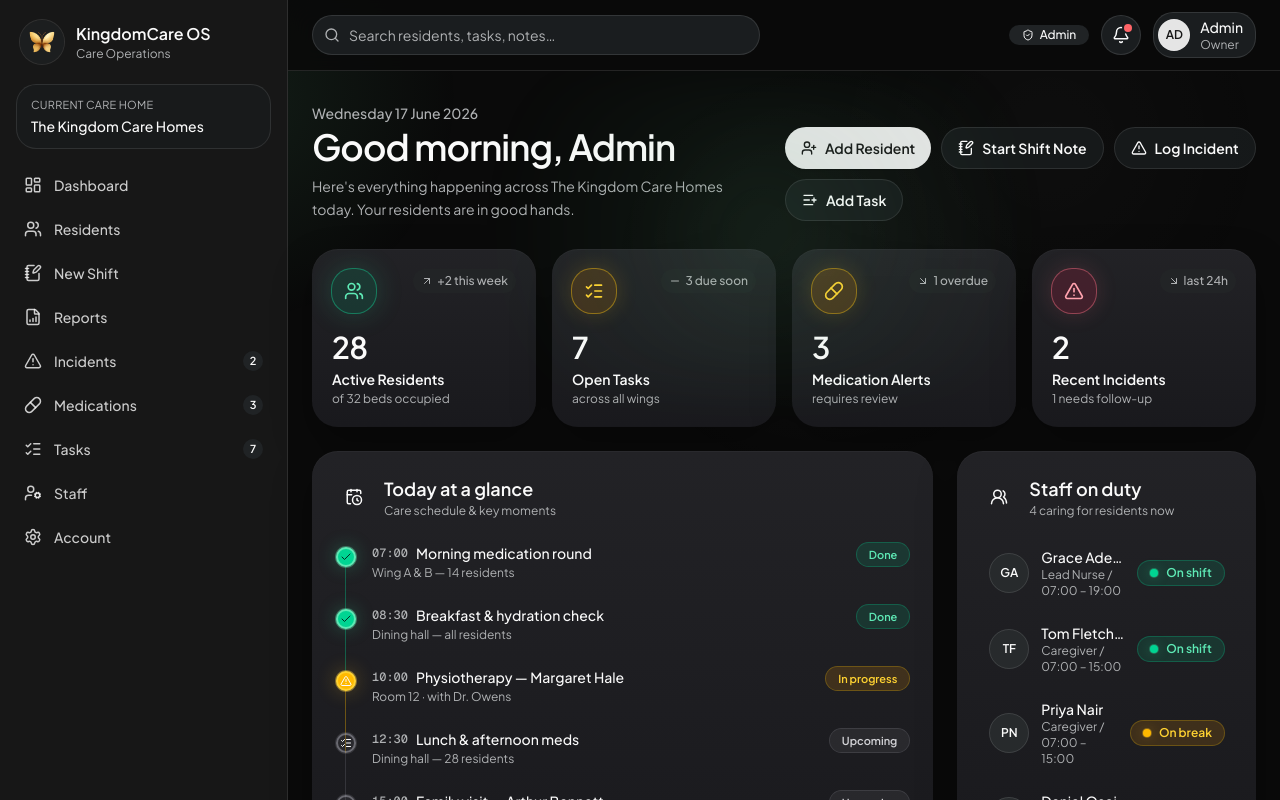
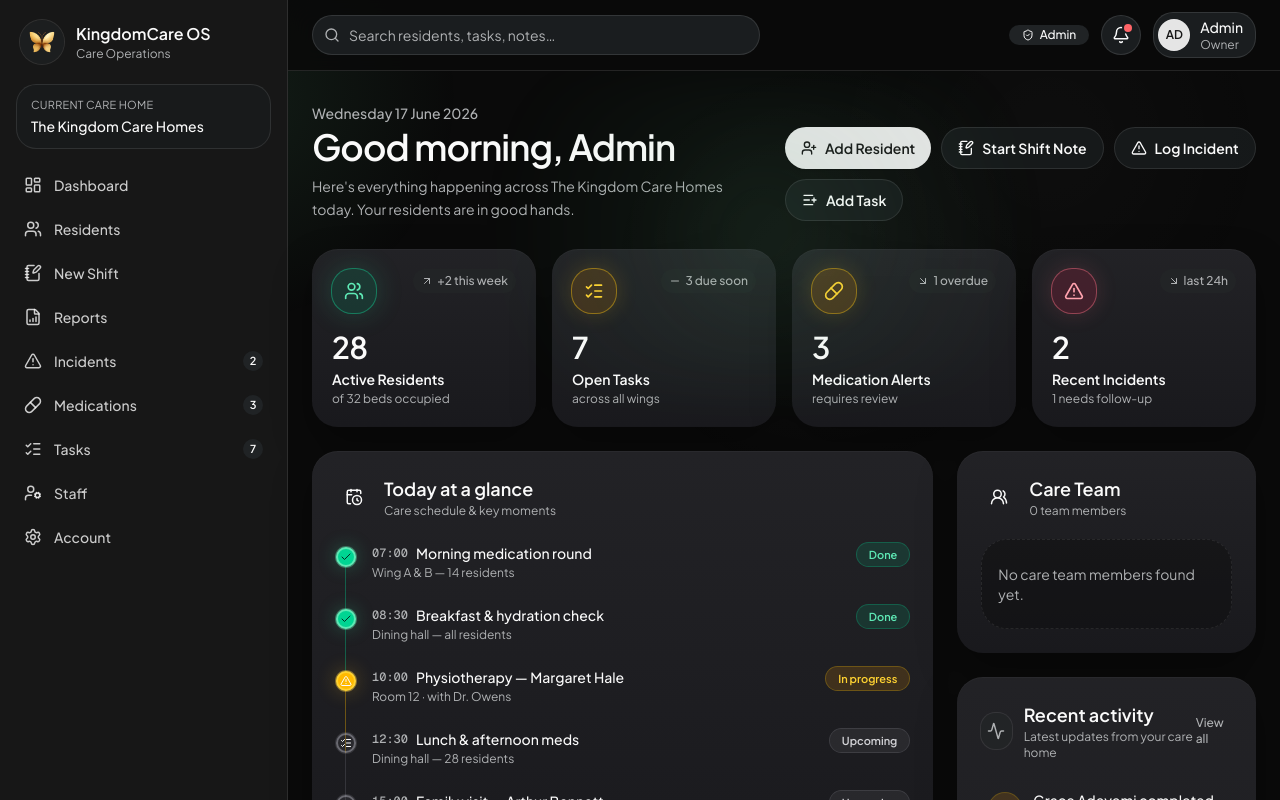
Before and after one commit to giftmpoola0-a11y/kingdomcare-os, a Next.js app: page /v0-dashboard in a window 1280 px wide. Shown: the top 800 px of the page. Built offline with nearby package versions, Linux system fonts and the light colour scheme.

Commit message:
Replace staff on duty with real care team

```diff
--- a/app/page.tsx
+++ b/app/page.tsx
@@ -2,9 +2,10 @@ import { redirect } from 'next/navigation'
 import { Plus_Jakarta_Sans } from 'next/font/google'
 import { DashboardShell } from '@/components/kingdomos-v0/dashboard-shell'
 import type { DashboardCareAttentionItem } from '@/components/kingdomos-v0/dashboard/care-attention'
+import type { DashboardCareTeamMember } from '@/components/kingdomos-v0/dashboard/staff-on-duty'
 import type { DashboardRecentActivityItem } from '@/components/kingdomos-v0/dashboard/recent-activity'
 import type { DashboardOperationalQueueItem } from '@/components/kingdomos-v0/dashboard/today-glance'
-import { getCurrentUserAccess } from '@/app/lib/supabase/access'
+import { getCurrentUserAccess, normalizeMembershipRole } from '@/app/lib/supabase/access'
 import {
   getCurrentCareHomeIncidents,
   getOpenCurrentCareHomeIncidents,
@@ -44,6 +45,12 @@ export default async function DashboardPage() {
     redirect('/onboarding')
   }
 
+  const membership = access.membership
+
+  if (!membership) {
+    redirect('/onboarding')
+  }
+
   let activeResidentsCount = 0
   let openTasksCount = 0
   let medicationAlertsCount = 0
@@ -51,6 +58,7 @@ export default async function DashboardPage() {
   let recentActivityItems: DashboardRecentActivityItem[] = []
   let careAttentionItems: DashboardCareAttentionItem[] = []
   let operationalQueueItems: DashboardOperationalQueueItem[] = []
+  let careTeamMembers: DashboardCareTeamMember[] = []
 
   try {
     const activeResidents = await getActiveCurrentCareHomeResidents()
@@ -78,6 +86,24 @@ export default async function DashboardPage() {
     recentIncidentsCount = Math.min(recentIncidents.length, 10)
   } catch (error) {
     console.error('Failed to load recent incidents count for dashboard:', error)
+  }
+
+  try {
+    const { data: careTeamData, error } = await supabase.rpc('get_care_home_staff', {
+      p_care_home_id: membership.careHomeId,
+    })
+
+    if (error) {
+      throw new Error(error.message)
+    }
+
+    careTeamMembers = Array.isArray(careTeamData)
+      ? careTeamData
+          .map((member) => normalizeDashboardCareTeamMember(member))
+          .filter((member): member is DashboardCareTeamMember => member !== null)
+      : []
+  } catch (error) {
+    console.error('Failed to load care team members for dashboard:', error)
   }
 
   try {
@@ -138,10 +164,35 @@ export default async function DashboardPage() {
           recentActivityItems={recentActivityItems}
           careAttentionItems={careAttentionItems}
           operationalQueueItems={operationalQueueItems}
+          careTeamMembers={careTeamMembers}
         />
       </div>
     </div>
   )
+}
+
+function normalizeDashboardCareTeamMember(value: unknown): DashboardCareTeamMember | null {
+  if (!value || typeof value !== 'object') {
+    return null
+  }
+
+  const item = value as Record<string, unknown>
+  const role = normalizeMembershipRole(typeof item.role === 'string' ? item.role : null)
+
+  if (
+    typeof item.membership_id !== 'string' ||
+    typeof item.user_id !== 'string' ||
+    !role
+  ) {
+    return null
+  }
+
+  return {
+    id: item.membership_id,
+    fullName: typeof item.full_name === 'string' ? item.full_name : '',
+    email: typeof item.email === 'string' ? item.email : '',
+    role,
+  }
 }
 
 function buildRecentActivityItems({
--- a/components/kingdomos-v0/dashboard-shell.tsx
+++ b/components/kingdomos-v0/dashboard-shell.tsx
@@ -7,7 +7,7 @@ import { WelcomeHeader } from "@/components/kingdomos-v0/dashboard/welcome-heade
 import { KpiCards } from "@/components/kingdomos-v0/dashboard/kpi-cards"
 import { TodayGlance, type DashboardOperationalQueueItem } from "@/components/kingdomos-v0/dashboard/today-glance"
 import { CareAttention, type DashboardCareAttentionItem } from "@/components/kingdomos-v0/dashboard/care-attention"
-import { StaffOnDuty } from "@/components/kingdomos-v0/dashboard/staff-on-duty"
+import { CareTeam, type DashboardCareTeamMember } from "@/components/kingdomos-v0/dashboard/staff-on-duty"
 import { RecentActivity, type DashboardRecentActivityItem } from "@/components/kingdomos-v0/dashboard/recent-activity"
 
 interface DashboardShellProps {
@@ -18,6 +18,7 @@ interface DashboardShellProps {
   recentActivityItems?: DashboardRecentActivityItem[]
   careAttentionItems?: DashboardCareAttentionItem[]
   operationalQueueItems?: DashboardOperationalQueueItem[]
+  careTeamMembers?: DashboardCareTeamMember[]
 }
 
 export function DashboardShell({
@@ -28,6 +29,7 @@ export function DashboardShell({
   recentActivityItems,
   careAttentionItems,
   operationalQueueItems,
+  careTeamMembers,
 }: DashboardShellProps) {
   const [sidebarOpen, setSidebarOpen] = useState(false)
 
@@ -63,7 +65,7 @@ export function DashboardShell({
             </div>
 
             <div className="flex flex-col gap-6">
-              <StaffOnDuty />
+              <CareTeam members={careTeamMembers} />
               <RecentActivity items={recentActivityItems} />
             </div>
           </div>
--- a/components/kingdomos-v0/dashboard/staff-on-duty.tsx
+++ b/components/kingdomos-v0/dashboard/staff-on-duty.tsx
@@ -1,28 +1,36 @@
 import { Users2 } from "lucide-react"
 import { Card } from "@/components/ui/card"
 import { Avatar, AvatarFallback } from "@/components/ui/avatar"
-import { staffOnDuty, type StaffMember } from "@/lib/kingdomos-v0-dashboard-data"
 import { cn } from "@/lib/utils"
 
-const statusConfig: Record<StaffMember["status"], { label: string; pill: string; dot: string }> = {
-  "on-shift": {
-    label: "On shift",
-    pill: "bg-emerald-500/15 text-emerald-300 ring-1 ring-emerald-400/35",
-    dot: "bg-emerald-400 shadow-[0_0_0_1px_rgba(52,211,153,0.35),0_0_12px_rgba(52,211,153,0.35)]",
+export interface DashboardCareTeamMember {
+  id: string
+  fullName: string
+  email: string
+  role: "admin" | "nurse" | "caregiver"
+}
+
+const roleConfig: Record<DashboardCareTeamMember["role"], { label: string; pill: string; dot: string }> = {
+  admin: {
+    label: "Admin",
+    pill: "bg-rose-500/15 text-rose-300 ring-1 ring-rose-400/30",
+    dot: "bg-rose-300",
   },
-  break: {
-    label: "On break",
-    pill: "bg-amber-500/15 text-amber-300 ring-1 ring-amber-400/35",
-    dot: "bg-amber-400 shadow-[0_0_0_1px_rgba(251,191,36,0.35),0_0_12px_rgba(251,191,36,0.3)]",
+  nurse: {
+    label: "Nurse",
+    pill: "bg-emerald-500/15 text-emerald-300 ring-1 ring-emerald-400/30",
+    dot: "bg-emerald-300",
   },
-  arriving: {
-    label: "Arriving",
-    pill: "bg-amber-500/15 text-amber-300 ring-1 ring-amber-400/35",
-    dot: "bg-amber-300 shadow-[0_0_0_1px_rgba(252,211,77,0.32),0_0_12px_rgba(251,191,36,0.26)]",
+  caregiver: {
+    label: "Caregiver",
+    pill: "bg-amber-500/15 text-amber-300 ring-1 ring-amber-400/30",
+    dot: "bg-amber-300",
   },
 }
 
-export function StaffOnDuty() {
+export function CareTeam({ members }: { members?: DashboardCareTeamMember[] }) {
+  const careTeamMembers = members ?? []
+
   return (
     <Card className="gap-0 rounded-2xl border-border bg-card p-6 shadow-sm">
       <div className="flex items-center justify-between">
@@ -31,44 +39,69 @@ export function StaffOnDuty() {
             <Users2 className="size-[18px]" />
           </span>
           <div>
-            <h2 className="text-lg font-semibold text-foreground">Staff on duty</h2>
-            <p className="text-xs text-muted-foreground">{staffOnDuty.length} caring for residents now</p>
+            <h2 className="text-lg font-semibold text-foreground">Care Team</h2>
+            <p className="text-xs text-muted-foreground">
+              {careTeamMembers.length} {careTeamMembers.length === 1 ? "team member" : "team members"}
+            </p>
           </div>
         </div>
       </div>
 
+      {careTeamMembers.length === 0 ? (
+        <div className="mt-5 rounded-2xl border border-dashed border-border/80 bg-background/40 px-4 py-6 text-sm text-muted-foreground">
+          No care team members found yet.
+        </div>
+      ) : (
         <ul className="mt-5 flex flex-col gap-2">
-        {staffOnDuty.map((member) => {
-          const status = statusConfig[member.status]
+          {careTeamMembers.map((member) => {
+            const role = roleConfig[member.role]
+
             return (
               <li
-              key={member.name}
+                key={member.id}
                 className="flex items-center gap-3 rounded-xl px-2 py-2 transition-colors hover:bg-accent/40"
               >
                 <Avatar className="size-10">
                   <AvatarFallback className="bg-secondary text-xs font-semibold text-secondary-foreground">
-                  {member.initials}
+                    {getInitials(member.fullName || member.email)}
                   </AvatarFallback>
                 </Avatar>
                 <div className="min-w-0 flex-1">
-                <p className="truncate text-sm font-medium text-foreground">{member.name}</p>
-                <p className="text-xs text-muted-foreground">
-                  {member.role} / {member.shift}
+                  <p className="truncate text-sm font-medium text-foreground">
+                    {member.fullName || member.email || "Unnamed member"}
+                  </p>
+                  <p className="truncate text-xs text-muted-foreground">
+                    {member.email || "Care team member"}
                   </p>
                 </div>
                 <span
                   className={cn(
                     "inline-flex items-center gap-2 rounded-full px-3 py-1 text-xs font-semibold",
-                  status.pill,
+                    role.pill,
                   )}
                 >
-                <span className={cn("size-2 rounded-full", status.dot)} />
-                {status.label}
+                  <span className={cn("size-2 rounded-full", role.dot)} />
+                  {role.label}
                 </span>
               </li>
             )
           })}
         </ul>
+      )}
     </Card>
   )
 }
+
+function getInitials(value: string) {
+  const parts = value
+    .split(/\s+/)
+    .map((part) => part.trim())
+    .filter(Boolean)
+    .slice(0, 2)
+
+  if (parts.length === 0) {
+    return "CT"
+  }
+
+  return parts.map((part) => part[0]?.toUpperCase() ?? "").join("")
+}
```
Lines whose indentation alone changed are shown as unchanged.
